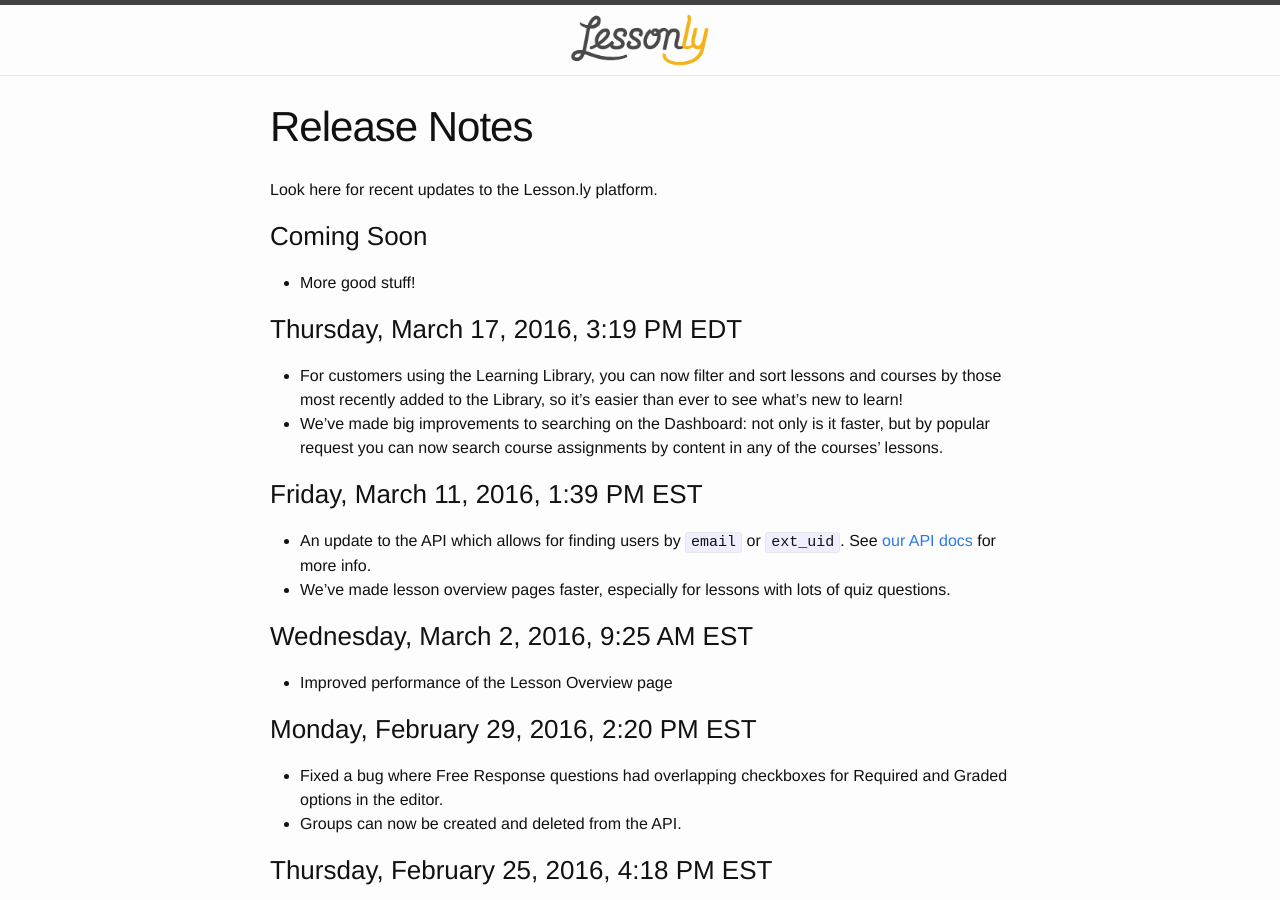
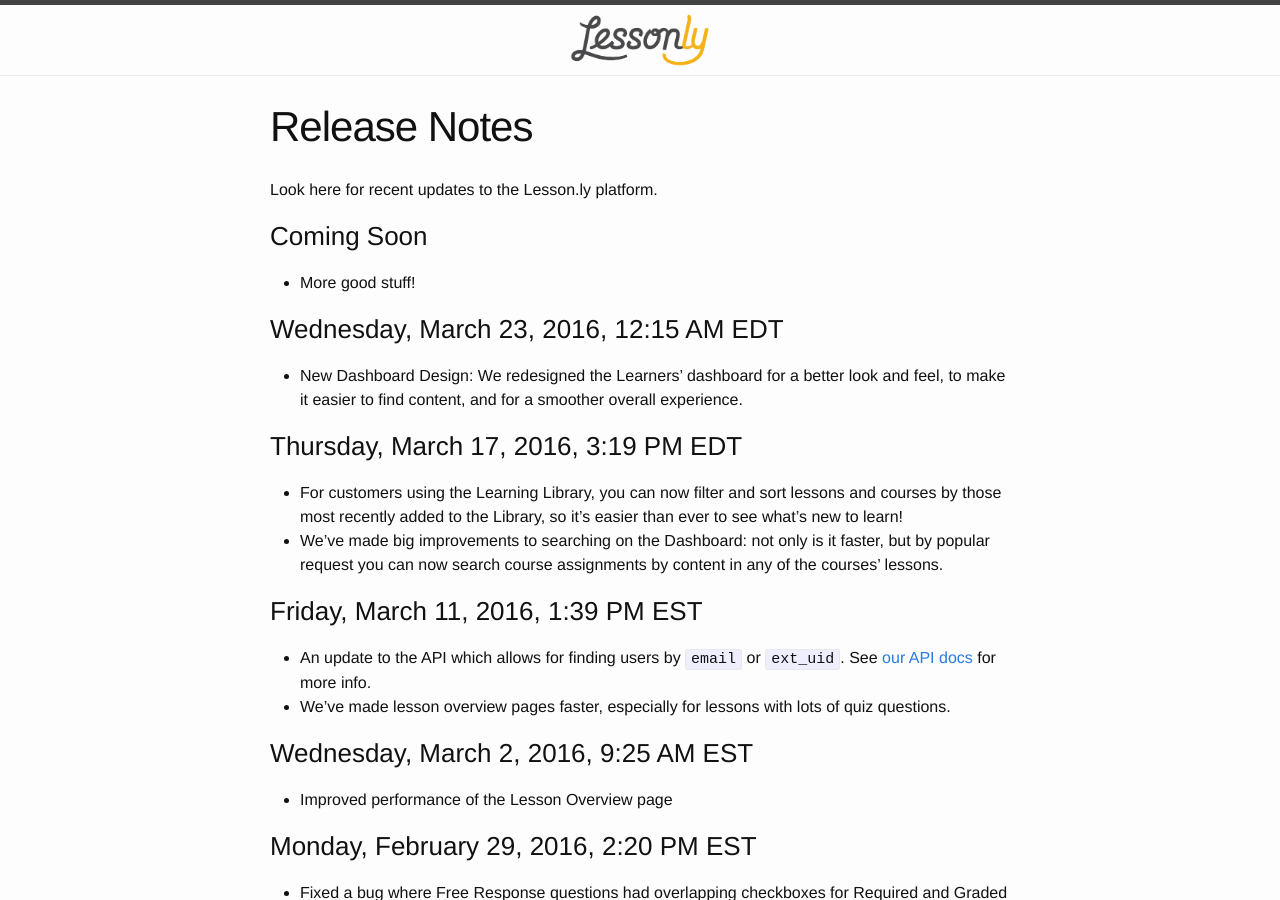
Before and after one commit to isabella232/lessonly.github.io, a Jekyll site: the page built from release-notes.md, in a window 1280 px wide and 900 px high. Built offline with Jekyll 4.4.1, drawn with Linux system fonts in a browser that asks for light colours.

Commit message:
released the new dashboard

```diff
--- a/release-notes.md
+++ b/release-notes.md
@@ -9,6 +9,10 @@
 ### Coming Soon
 
 - More good stuff!
+
+### Wednesday, March 23, 2016, 12:15 AM EDT
+
+- New Dashboard Design: We redesigned the Learners' dashboard for a better look and feel, to make it easier to find content, and for a smoother overall experience.
 
 ### Thursday, March 17, 2016, 3:19 PM EDT
 
```
